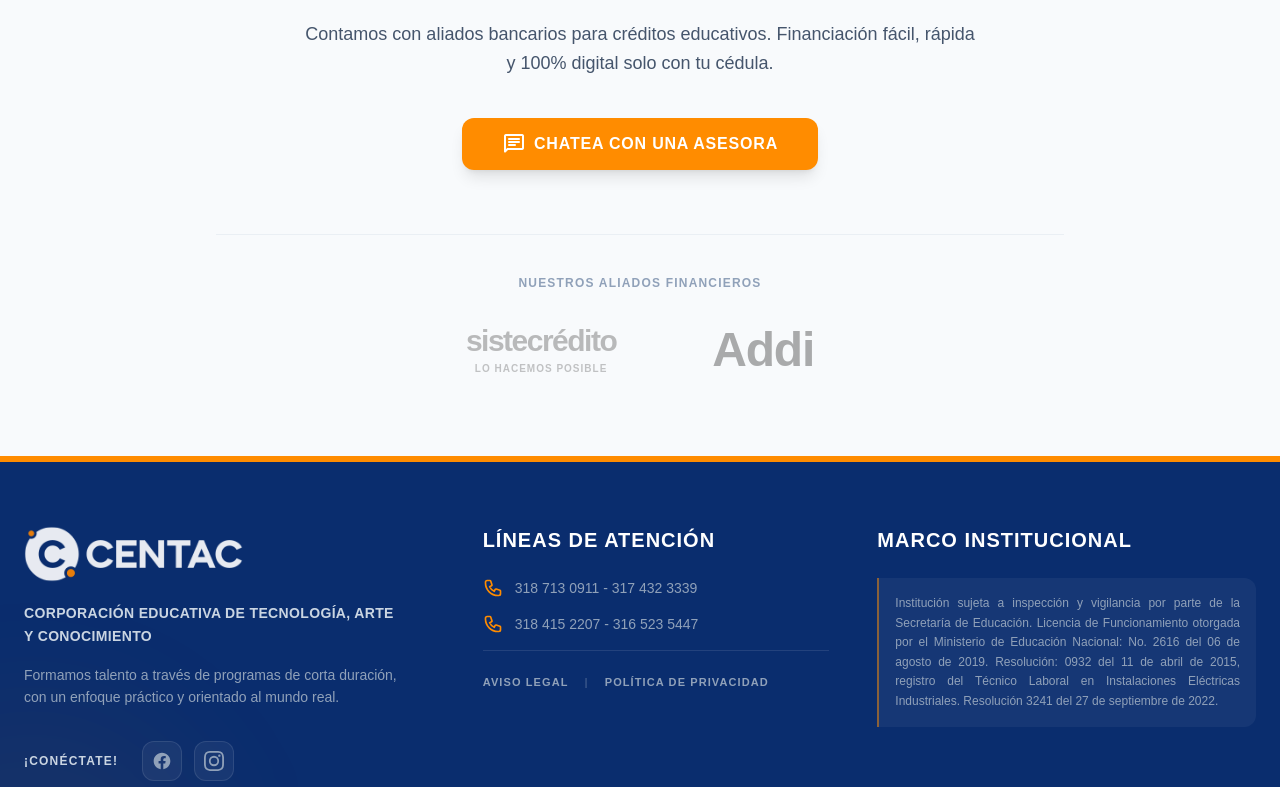
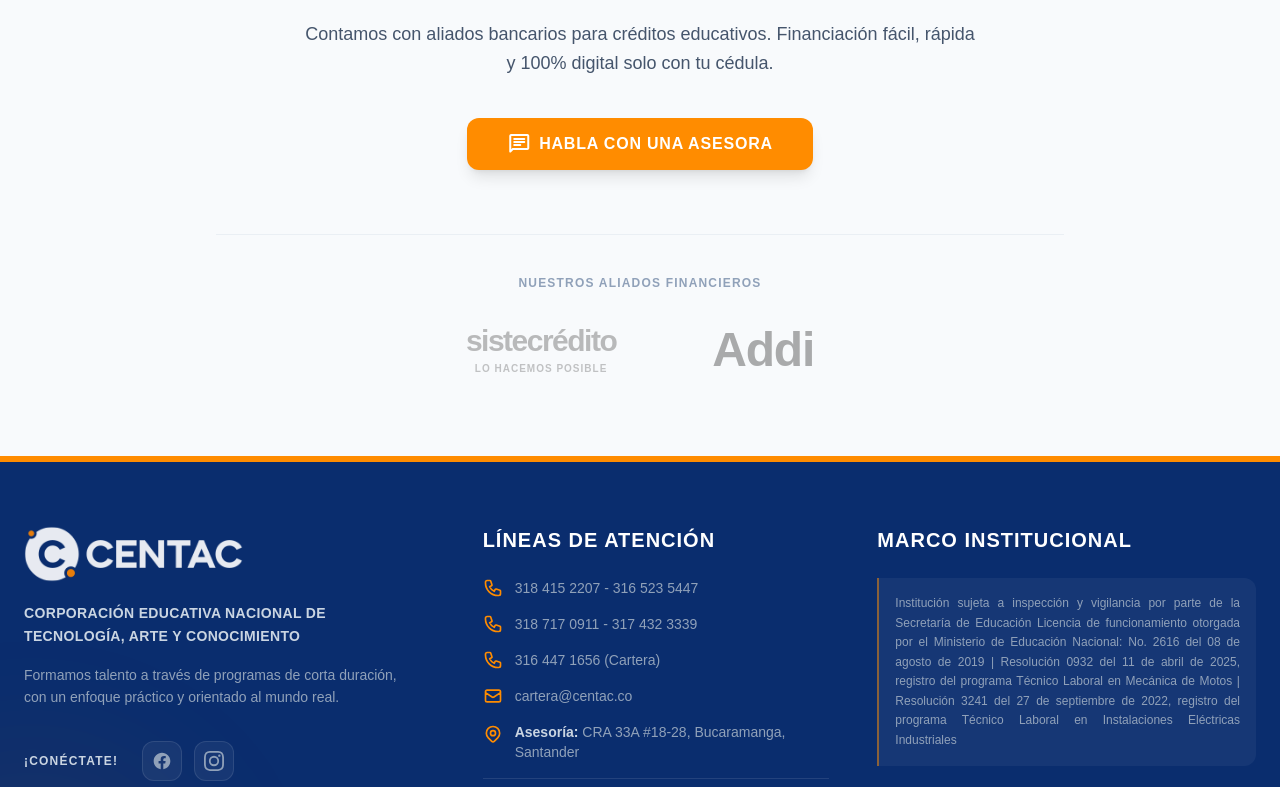
Before and after one commit to JohnVanagandr/centac, a React (Vite) app: page /nosotros in a window 1280 px wide. Shown: the part 6493-7280 px from the top of the page. Built offline with nearby package versions, Linux system fonts and the light colour scheme; no server answers.

Commit message:
refactor(home): actualizar informacion de contacto y lineas de atencion en la portada

```diff
--- a/src/components/common/Banner/Banner.jsx
+++ b/src/components/common/Banner/Banner.jsx
@@ -13,14 +13,13 @@
 
         {/* 2. Título Principal (Navy Estructural y Primary para resaltar) */}
         <h2 className="font-display text-4xl md:text-5xl font-black text-navy mb-6 tracking-tight">
-          Invierte en tu futuro,{" "}
-          <span className="text-primary">paga a tu ritmo.</span>
+          Invierte en tu futuro,
+          <span className="text-primary"> paga a tu ritmo.</span>
         </h2>
 
         {/* 3. Descripción (Slate para lectura cómoda) */}
         <p className="text-slate-600 text-lg font-body mb-10 max-w-2xl mx-auto leading-relaxed">
-          Contamos con aliados bancarios para créditos educativos. Financiación
-          fácil, rápida y 100% digital solo con tu cédula.
+          Contamos con aliados bancarios para créditos educativos. Financiación fácil, rápida y 100% digital solo con tu cédula.
         </p>
 
         {/* 4. El CTA que faltaba (Brand porque es la meta de conversión de esta sección) */}
@@ -31,7 +30,7 @@
             className="shadow-brand/30 hover:shadow-brand/50"
           >
             <span className="material-symbols-rounded">chat</span>
-            Chatea con una asesora
+            HABLA CON UNA ASESORA
           </Button>
         </div>
 
--- a/src/components/layout/Footer/FooterContact.jsx
+++ b/src/components/layout/Footer/FooterContact.jsx
@@ -1,5 +1,5 @@
 import React from 'react';
-import { Link } from 'react-router-dom'; // IMPORTANTE para evitar recargas
+import { Link } from 'react-router-dom';
 
 export const FooterContact = () => {
   return (
@@ -8,17 +8,52 @@
         Líneas de Atención
       </h3>
       <ul className="space-y-4 text-sm font-body text-slate-400">
-        <li className="flex items-center gap-3">
-          <svg className="w-5 h-5 text-brand shrink-0" fill="none" viewBox="0 0 24 24" stroke="currentColor">
-            <path strokeLinecap="round" strokeLinejoin="round" strokeWidth="2" d="M3 5a2 2 0 012-2h3.28a1 1 0 01.948.684l1.498 4.493a1 1 0 01-.502 1.21l-2.257 1.13a11.042 11.042 0 005.516 5.516l1.13-2.257a1 1 0 011.21-.502l4.493 1.498a1 1 0 01.684.949V19a2 2 0 01-2 2h-1C9.716 21 3 14.284 3 6V5z" />
-          </svg>
-          <span>318 713 0911 - 317 432 3339</span>
-        </li>
+
+        {/* Teléfonos originales (Bloque 1) */}
         <li className="flex items-center gap-3">
           <svg className="w-5 h-5 text-brand shrink-0" fill="none" viewBox="0 0 24 24" stroke="currentColor">
             <path strokeLinecap="round" strokeLinejoin="round" strokeWidth="2" d="M3 5a2 2 0 012-2h3.28a1 1 0 01.948.684l1.498 4.493a1 1 0 01-.502 1.21l-2.257 1.13a11.042 11.042 0 005.516 5.516l1.13-2.257a1 1 0 011.21-.502l4.493 1.498a1 1 0 01.684.949V19a2 2 0 01-2 2h-1C9.716 21 3 14.284 3 6V5z" />
           </svg>
           <span>318 415 2207 - 316 523 5447</span>
+        </li>
+
+        {/* Teléfonos originales (Bloque 2) */}
+        <li className="flex items-center gap-3">
+          <svg className="w-5 h-5 text-brand shrink-0" fill="none" viewBox="0 0 24 24" stroke="currentColor">
+            <path strokeLinecap="round" strokeLinejoin="round" strokeWidth="2" d="M3 5a2 2 0 012-2h3.28a1 1 0 01.948.684l1.498 4.493a1 1 0 01-.502 1.21l-2.257 1.13a11.042 11.042 0 005.516 5.516l1.13-2.257a1 1 0 011.21-.502l4.493 1.498a1 1 0 01.684.949V19a2 2 0 01-2 2h-1C9.716 21 3 14.284 3 6V5z" />
+          </svg>
+          <span>318 717 0911 - 317 432 3339</span>
+        </li>
+
+        {/* Teléfono de Cartera */}
+        <li className="flex items-center gap-3">
+          <svg className="w-5 h-5 text-brand shrink-0" fill="none" viewBox="0 0 24 24" stroke="currentColor">
+            <path strokeLinecap="round" strokeLinejoin="round" strokeWidth="2" d="M3 5a2 2 0 012-2h3.28a1 1 0 01.948.684l1.498 4.493a1 1 0 01-.502 1.21l-2.257 1.13a11.042 11.042 0 005.516 5.516l1.13-2.257a1 1 0 011.21-.502l4.493 1.498a1 1 0 01.684.949V19a2 2 0 01-2 2h-1C9.716 21 3 14.284 3 6V5z" />
+          </svg>
+          <a href="tel:3164471656" className="hover:text-white transition-colors">
+            316 447 1656 (Cartera)
+          </a>
+        </li>
+
+        {/* Correo Electrónico (Cartera) */}
+        <li className="flex items-center gap-3">
+          <svg className="w-5 h-5 text-brand shrink-0" fill="none" viewBox="0 0 24 24" stroke="currentColor">
+            <path strokeLinecap="round" strokeLinejoin="round" strokeWidth="2" d="M3 8l7.89 5.26a2 2 0 002.22 0L21 8M5 19h14a2 2 0 002-2V7a2 2 0 00-2-2H5a2 2 0 00-2 2v10a2 2 0 002 2z" />
+          </svg>
+          <a href="mailto:cartera@centac.co" className="hover:text-white transition-colors">
+            cartera@centac.co
+          </a>
+        </li>
+
+        {/* Dirección de Asesoría */}
+        <li className="flex items-start gap-3">
+          <svg className="w-5 h-5 text-brand shrink-0 mt-0.5" fill="none" viewBox="0 0 24 24" stroke="currentColor">
+            <path strokeLinecap="round" strokeLinejoin="round" strokeWidth="2" d="M17.657 16.657L13.414 20.9a1.998 1.998 0 01-2.827 0l-4.244-4.243a8 8 0 1111.314 0z" />
+            <path strokeLinecap="round" strokeLinejoin="round" strokeWidth="2" d="M15 11a3 3 0 11-6 0 3 3 0 016 0z" />
+          </svg>
+          <span>
+            <strong className="text-slate-300 font-semibold">Asesoría:</strong> CRA 33A #18-28, Bucaramanga, Santander
+          </span>
         </li>
 
         {/* Enlaces legales orquestados con React Router */}
--- a/src/components/layout/Footer/FooterIdentity.jsx
+++ b/src/components/layout/Footer/FooterIdentity.jsx
@@ -9,11 +9,10 @@
         className="h-14 mb-5 opacity-90"
       />
       <p className="text-sm text-slate-300 mb-4 leading-relaxed font-bold font-display tracking-wide uppercase">
-        Corporación Educativa de Tecnología, Arte y Conocimiento
+        CORPORACIÓN EDUCATIVA NACIONAL DE TECNOLOGÍA, ARTE Y CONOCIMIENTO
       </p>
       <p className="text-sm text-slate-400 mb-8 leading-relaxed font-body">
-        Formamos talento a través de programas de corta duración, con un
-        enfoque práctico y orientado al mundo real.
+        Formamos talento a través de programas de corta duración, con un enfoque práctico y orientado al mundo real.
       </p>
 
       <div className="flex flex-col sm:flex-row items-start sm:items-center gap-4">
--- a/src/components/layout/Footer/FooterInstitution.jsx
+++ b/src/components/layout/Footer/FooterInstitution.jsx
@@ -4,15 +4,10 @@
   return (
     <div>
       <h3 className="font-display font-black text-xl mb-6 text-white uppercase tracking-wider">
-        Marco Institucional
+        MARCO INSTITUCIONAL
       </h3>
       <p className="text-[12px] font-body text-slate-400 leading-relaxed text-justify border-l-2 border-brand/50 pl-4 bg-white/5 p-4 rounded-r-xl">
-        Institución sujeta a inspección y vigilancia por parte de la
-        Secretaría de Educación. Licencia de Funcionamiento otorgada por el
-        Ministerio de Educación Nacional: No. 2616 del 06 de agosto de 2019.
-        Resolución: 0932 del 11 de abril de 2015, registro del Técnico
-        Laboral en Instalaciones Eléctricas Industriales. Resolución 3241
-        del 27 de septiembre de 2022.
+        Institución sujeta a inspección y vigilancia por parte de la Secretaría de Educación Licencia de funcionamiento otorgada por el Ministerio de Educación Nacional: No. 2616 del 08 de agosto de 2019 | Resolución 0932 del 11 de abril de 2025, registro del programa Técnico Laboral en Mecánica de Motos | Resolución 3241 del 27 de septiembre de 2022,  registro del programa Técnico Laboral en Instalaciones Eléctricas Industriales
       </p>
     </div>
   );
--- a/src/features/home/components/Contacto.jsx
+++ b/src/features/home/components/Contacto.jsx
@@ -28,8 +28,7 @@
             </h2>
 
             <p className="text-lg text-slate-300 mb-10 max-w-md font-body leading-relaxed">
-              Nuestro equipo de admisiones está listo para ayudarte a elegir el
-              mejor programa técnico-práctico para impulsar tu éxito laboral.
+              Nuestro equipo de admisiones está listo para ayudarte a elegir el mejor programa para impulsar tu éxito laboral.
             </p>
 
             {/* Detalle visual: Línea de acento */}
--- a/src/features/home/components/Estrategia.jsx
+++ b/src/features/home/components/Estrategia.jsx
@@ -59,10 +59,7 @@
           </h3>
 
           <p className="text-slate-500 font-body max-w-3xl mx-auto text-lg md:text-xl leading-relaxed">
-            Estructuramos nuestro modelo de enseñanza en cuatro pilares
-            fundamentales para garantizar un proceso formativo{" "}
-            <span className="text-navy font-bold">ágil, pertinente</span> y
-            conectado con el sector productivo.
+            Estructuramos nuestro modelo de enseñanza en cuatro pilares fundamentales para garantizar un proceso formativo <span className="text-navy font-bold">ágil, pertinente</span> y conectado con el sector productivo.
           </p>
         </div>
 
--- a/src/features/home/components/Oferta.jsx
+++ b/src/features/home/components/Oferta.jsx
@@ -15,14 +15,13 @@
         {/* Cabecera de la Sección */}
         <div className="text-center mb-16">
           <span className="text-brand font-display font-black tracking-widest uppercase text-sm mb-2 block">
-            Descubre tu camino
+            CONSTRUYE TU FUTURO
           </span>
           <h3 className="font-display text-4xl lg:text-5xl font-black text-navy uppercase tracking-tight">
             Programas Destacados
           </h3>
           <p className="text-slate-500 font-body mt-4 max-w-2xl mx-auto text-lg leading-relaxed">
-            Nuestros talleres permiten desarrollar prácticas en ambientes
-            seguros, reales y con tecnología de estándar industrial.
+            Diseñados para aprender haciendo, con prácticas en talleres equipados, entornos reales de trabajo y herramientas con estándar industrial. Prepárate con habilidades técnicas que hoy exige el mercado laboral.
           </p>
           <div className="w-20 h-1.5 bg-brand mx-auto mt-6 rounded-full opacity-80"></div>
         </div>
```
Also changed, not shown: src/features/home/components/Nosotros.jsx (+8 -17 lines), src/mocks/estrategiaData.js (+4 -4 lines).
